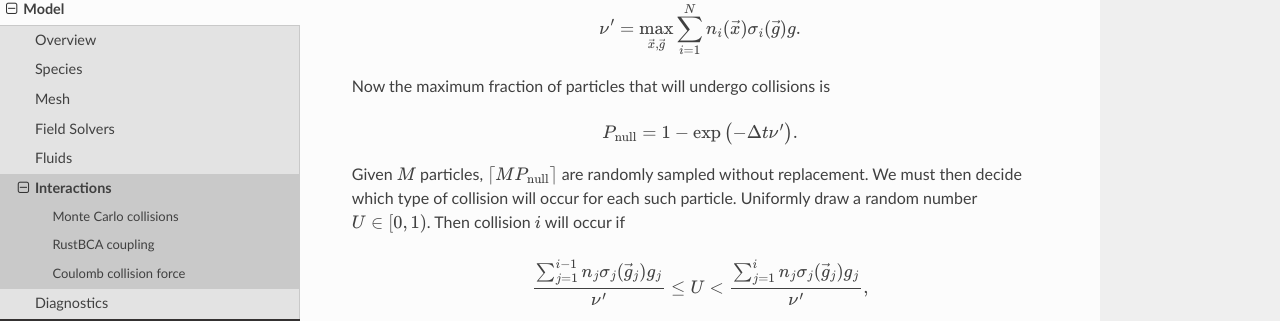
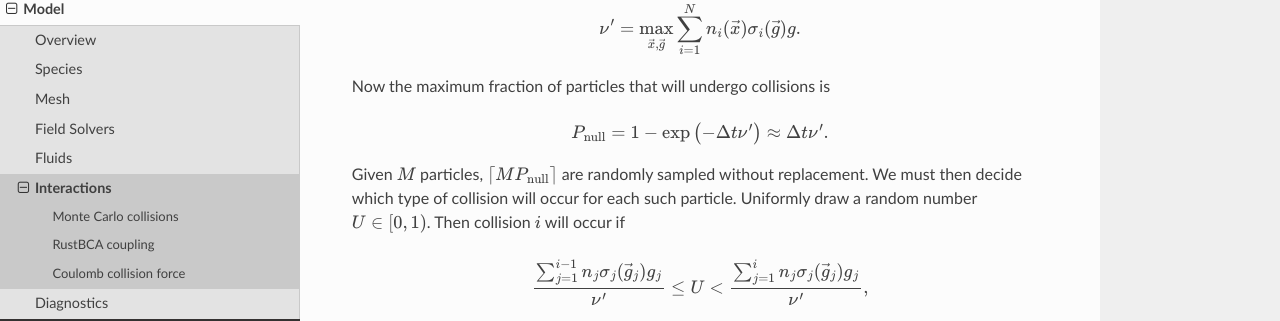
Before and after one commit to lcpp-org/hpic2doc, a Sphinx documentation site: the page built from docs/source/interactions.rst, in a window 1280 px wide and 900 px high, scrolled down 631 px. Shown: the part 137-458 px from the top of the window. Built offline with Sphinx 7.4.7 and the Read the Docs theme 2.0.0, drawn with Linux system fonts in a browser that asks for light colours; cross-references to code outside the pages are shown as plain code.

Commit message:
Add Taylor approx to MCC prob calc

```diff
--- a/docs/source/interactions.rst
+++ b/docs/source/interactions.rst
@@ -43,7 +43,7 @@ We choose the constant collision frequency to be
 Now the maximum fraction of particles that will undergo collisions is
 
 .. math::
-    P_{\text{null}} = 1 - \exp \left( - \Delta t \nu' \right).
+    P_{\text{null}} = 1 - \exp \left( - \Delta t \nu' \right) \approx \Delta t \nu'.
 
 Given :math:`M` particles, :math:`\lceil M P_{\text{null}} \rceil`
 are randomly sampled without replacement.
```
